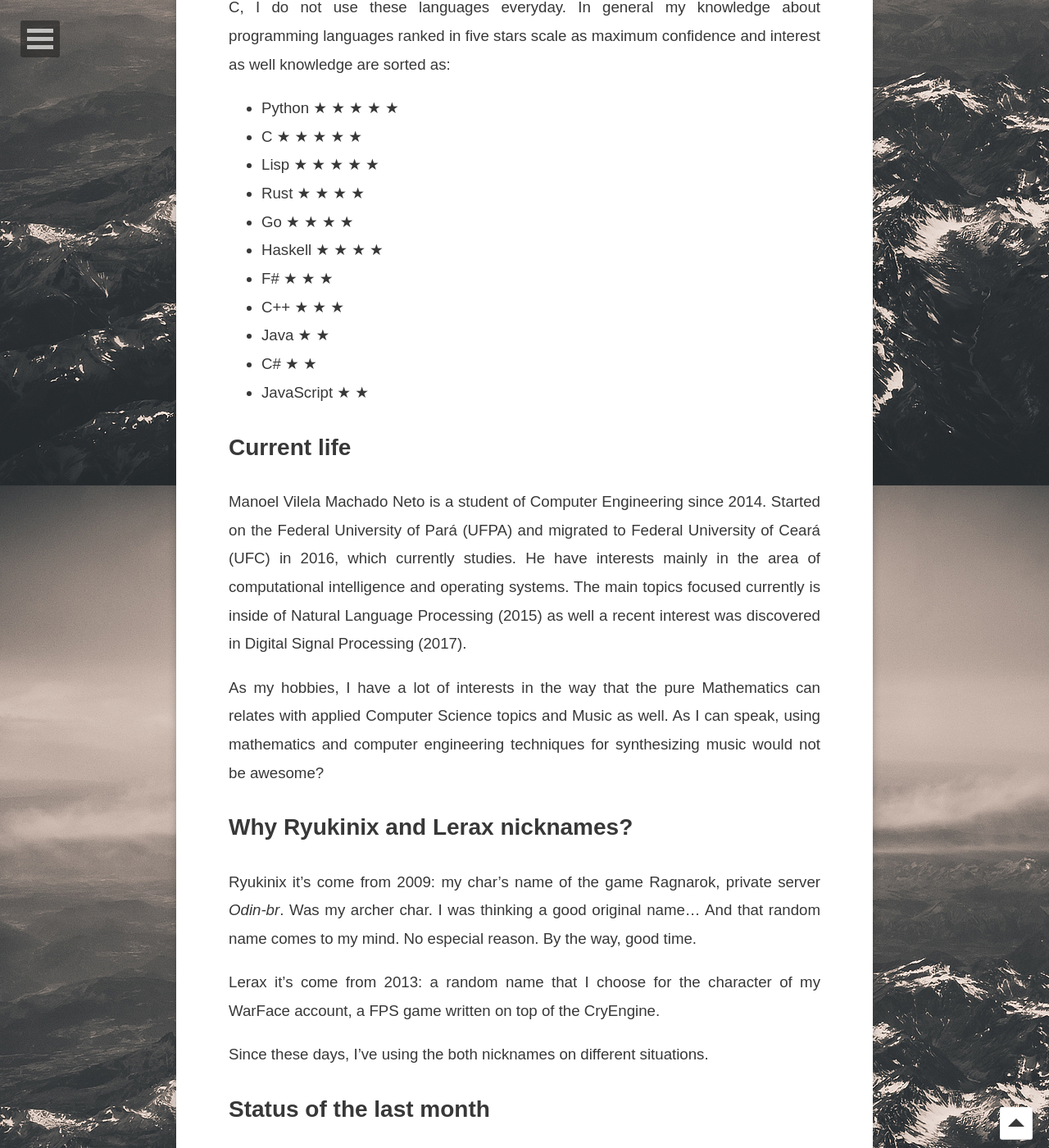
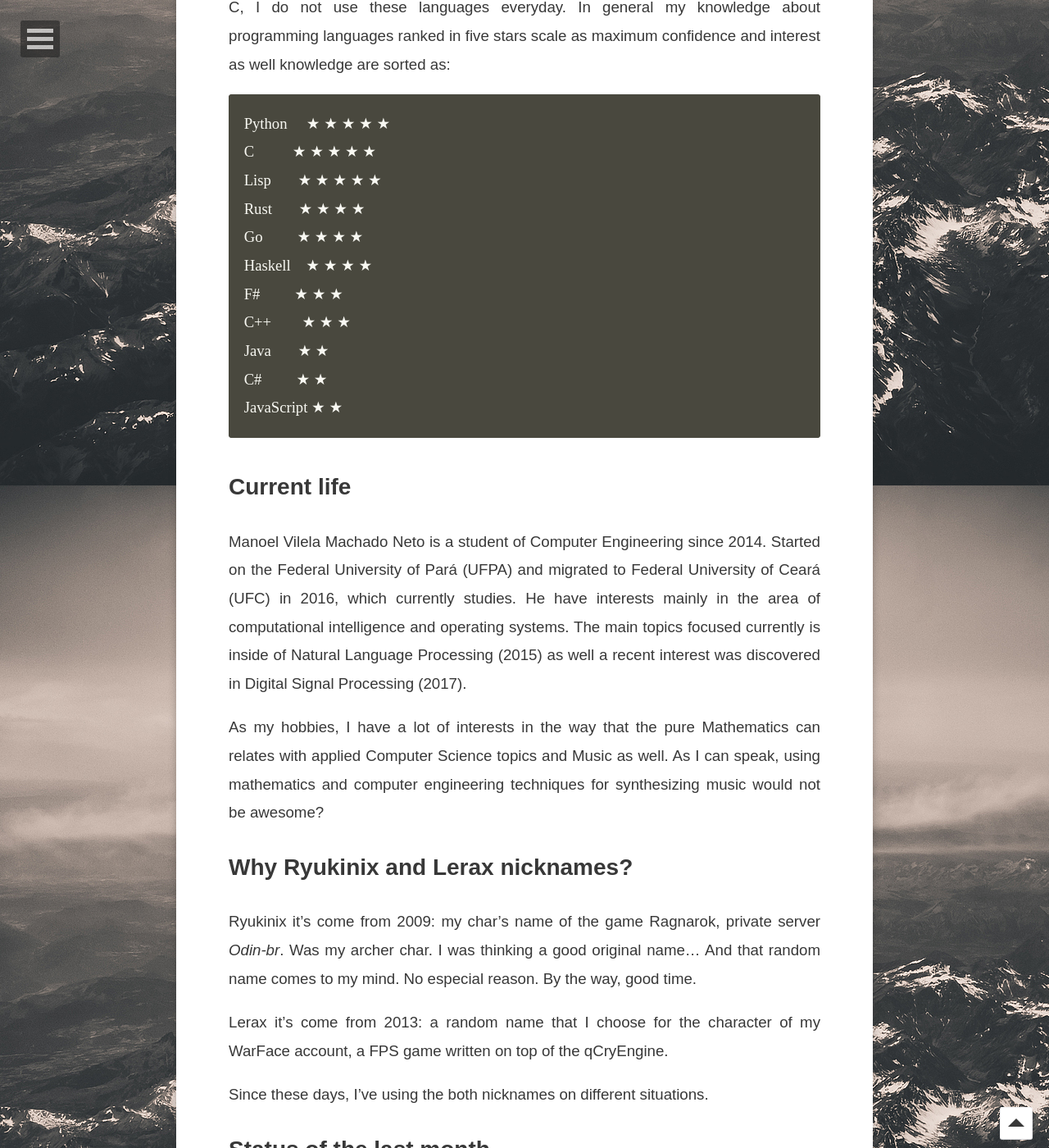
Before and after one commit to ryukinix/ryukinix.github.io, a Jekyll site: the page built from about/index.md, in a window 1280 px wide and 1400 px high, scrolled down 648 px. Shown: the whole window at 82% size. Built offline with Jekyll 4.4.1, drawn with Linux system fonts in a browser that asks for light colours; some web fonts are replaced; comment, search, counter and statistics services are not loaded.

Commit message:
Update stars languages expertise on about/index.md

````diff
--- a/about/index.md
+++ b/about/index.md
@@ -19,17 +19,20 @@ everyday. In general my knowledge about programming languages ranked
 in five stars scale as maximum confidence and interest as well knowledge are
 sorted as:
 
-* Python     ★ ★ ★ ★ ★
-* C          ★ ★ ★ ★ ★
-* Lisp       ★ ★ ★ ★ ★
-* Rust       ★ ★ ★ ★
-* Go         ★ ★ ★ ★
-* Haskell    ★ ★ ★ ★
-* F#         ★ ★ ★
-* C++        ★ ★ ★
-* Java       ★ ★
-* C#         ★ ★
-* JavaScript ★ ★
+``` markdown
+Python     ★ ★ ★ ★ ★
+C          ★ ★ ★ ★ ★
+Lisp       ★ ★ ★ ★ ★
+Rust       ★ ★ ★ ★
+Go         ★ ★ ★ ★
+Haskell    ★ ★ ★ ★
+F#         ★ ★ ★
+C++        ★ ★ ★
+Java       ★ ★
+C#         ★ ★
+JavaScript ★ ★
+```
+
 
 ## Current life
 
@@ -56,7 +59,7 @@ the way, good time.
 
 Lerax it's come from 2013: a random name that I choose for the
 character of my WarFace account, a FPS game written on top of the
-CryEngine.
+qCryEngine.
 
 Since these days, I've using the both nicknames on different situations.
 
````
